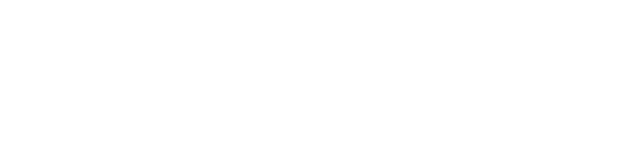
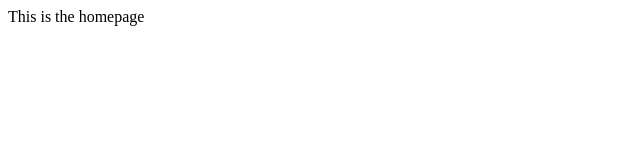
Before and after one commit to ajinkya359/Food_Delivery-_website, a website: page views/home.html in a window 1280 px wide. Shown: the whole page, without its empty margins (0-640 px from the left). Drawn offline with Linux system fonts and the light colour scheme.

Commit message:
Added ./views/home.html

```diff
--- a/views/home.html
+++ b/views/home.html
@@ -5,6 +5,6 @@
     <title>Home</title>
 </head>
 <body>
-
+    This is the homepage
 </body>
 </html>
```
